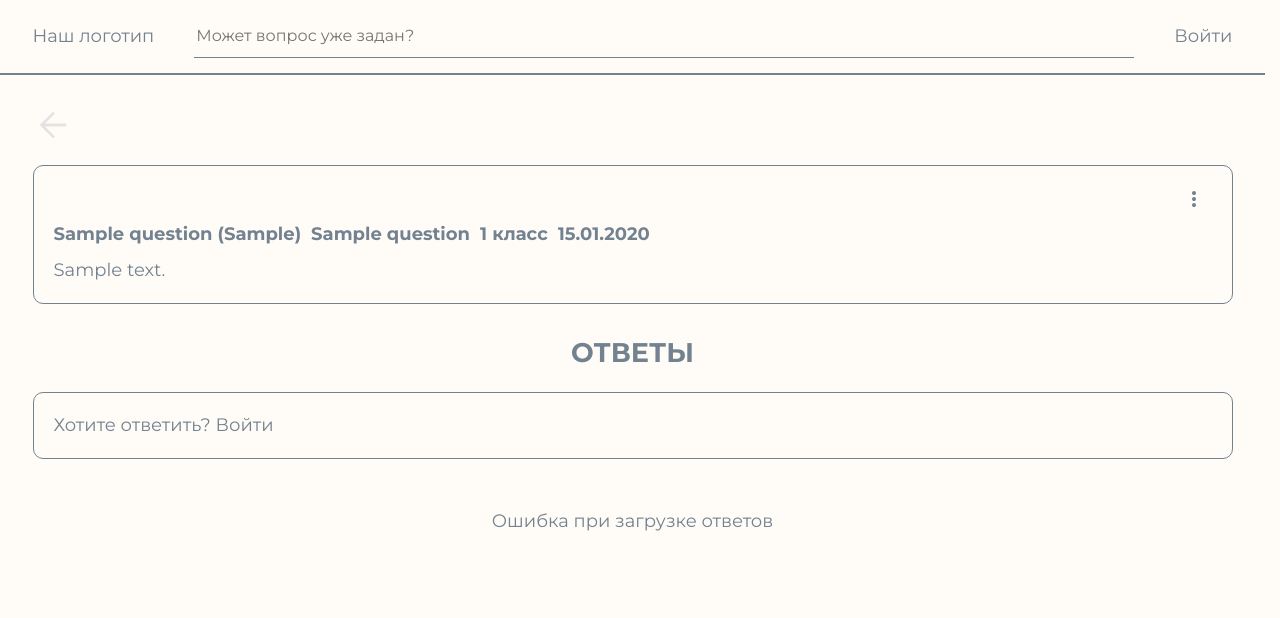
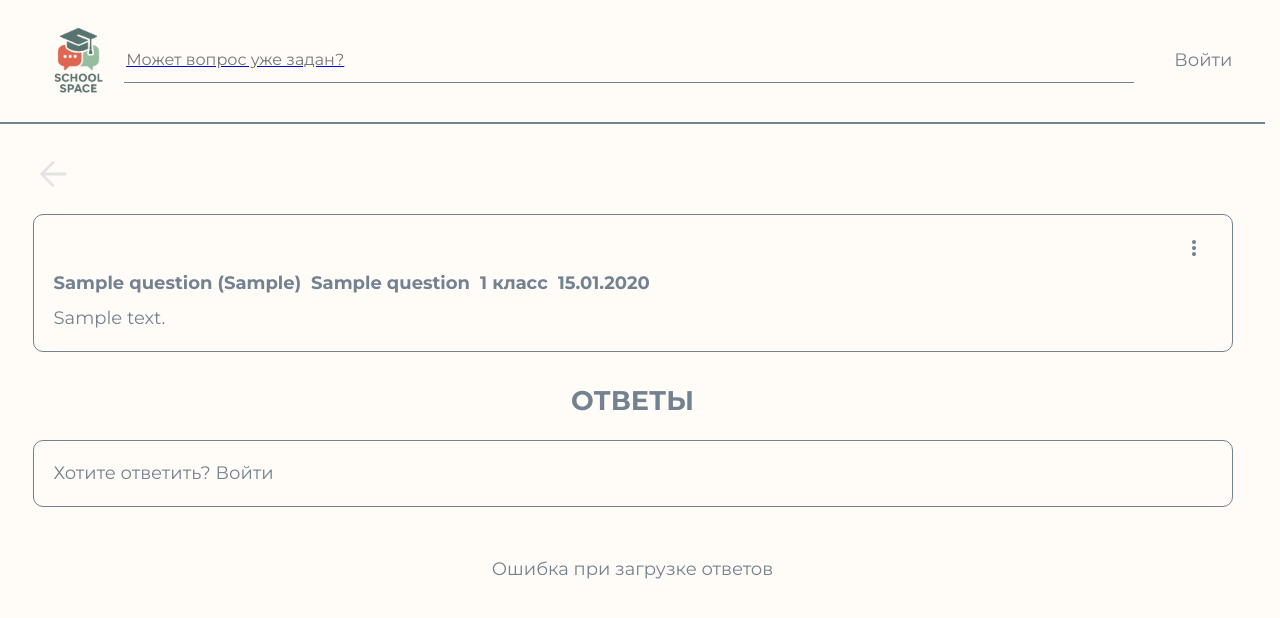
Before and after one commit to ReTrOBANAN/SchoolProject, a FastAPI app: page /question/1 in a window 1280 px wide. Shown: the top 618 px of the page. Run offline with FastAPI, Linux system fonts and the light colour scheme; tables that the repository leaves empty hold one stand-in row (values such as "Sample post"); data that the repository does not hold is empty.

Commit message:
Добавил логотип

```diff
--- a/src/static/answer.css
+++ b/src/static/answer.css
@@ -43,17 +43,6 @@
     position: relative;
     display: flex;
     justify-content: flex-end;
-}
-
-.like-btn {
-    display: flex;
-    gap: 5px;
-    background: transparent;
-    border: none;
-}
-
-.like-btn-text {
-    color: var(--color-blue-dark);
 }
 
 /* Выпадающее меню */
--- a/src/static/js/answerRender.js
+++ b/src/static/js/answerRender.js
@@ -81,13 +81,10 @@ function toHTML(answer) {
                 </div>
 
                 <div class="questions-item-header">
-                    <div>${answer.name} (${answer.username})</div>
+                    <a class="link" href="/profile/${answer.username}">${answer.name} (${answer.username})</a>
                     <div>${timeAgo(answer.created_at)}</div>
                 </div>
                 <div class="answer-text short-text">${answer.text}</div>
-                <button class="edit-btn" id="editBtn">
-                    Лайкнуть
-                </button>
 
                 <button id="finishReadBtn" class="link read-more-btn">Читать далее</button>
             </li>
@@ -112,14 +109,10 @@ function toHTML(answer) {
                 </div>
 
                 <div class="questions-item-header">
-                    <div>${answer.name} (${answer.username})</div>
+                    <a class="link" href="/profile/${answer.username}">${answer.name} (${answer.username})</a>
                     <div>${timeAgo(answer.created_at)}</div>
                 </div>
                 <div class="answer-text short-text">${answer.text}</div>
-                <button class="like-btn">
-                    <img src="/static/imgs/unlike.svg" alt="">
-                    <span class="like-btn-text">5</span>
-                </button>
             </li>
             `
         }
@@ -140,7 +133,7 @@ function toHTML(answer) {
                 </div>
 
                 <div class="questions-item-header">
-                    <div>${answer.name} (${answer.username})</div>
+                    <a class="link" href="/profile/${answer.username}">${answer.name} (${answer.username})</a>
                     <div>${timeAgo(answer.created_at)}</div>
                 </div>
                 <div class="answer-text short-text">${answer.text}</div>
@@ -164,7 +157,7 @@ function toHTML(answer) {
                 </div>
 
                 <div class="questions-item-header">
-                    <div>${answer.name} (${answer.username})</div>
+                    <a class="link" href="/profile/${answer.username}">${answer.name} (${answer.username})</a>
                     <div>${timeAgo(answer.created_at)}</div>
                 </div>
                 <div class="answer-text short-text">${answer.text}</div>
--- a/src/static/js/questions.js
+++ b/src/static/js/questions.js
@@ -63,7 +63,7 @@ function render(questions = []) {
 function toHTML(question) {
     return `<li class="questions-content-item">
         <div class="questions-item-header">
-            <div class="item-header-name">${question.name} (${question.username})</div>
+            <a href="/profile/${question.username}" class="item-header-name link">${question.name} (${question.username})</a>
             <div class="item-header-subject">${question.subject}</div>
             <div class="item-header-grade">${question.grade} класс</div>
             <div class="item-header-time">${timeAgo(question.created_at)}</div>
--- a/src/static/questions.css
+++ b/src/static/questions.css
@@ -13,11 +13,20 @@ body {
     padding-top: 15px;
     padding-bottom: 15px;
     column-gap: 40px;
-    flex-wrap: wrap;
+}
+
+.header-top {
+    width: 100%;
 }
 
 .search-input {
-    flex: 1;
+    width: 100%;
+}
+
+.header-top {
+    display: flex;
+    align-items: center;
+    justify-content: center;
 }
 
 .header-actions {
--- a/src/templates/answer.html
+++ b/src/templates/answer.html
@@ -13,10 +13,13 @@
 <body>
     <div class="header">
         <header class="header-inner container">
-            <div class="header-logo">
-                Наш логотип
-            </div>
-            <input type="text" id="search" class="input search-input" placeholder="Может вопрос уже задан?">
+            <a class="header-top" href="/">
+                <div class="header-logo">
+                    <img src="{{ url_for('static', path='imgs/logo-removebg-preview.png') }}" width="100" height="100" alt="Логотип">
+                </div>
+                <input type="text" id="search" class="input search-input" placeholder="Может вопрос уже задан?">
+            </a>
+
             <div class="header-actions">
                 {% if username %}
                     <button id="create" class="btn header-actions-create">Создать вопрос</button>
@@ -56,7 +59,7 @@
                     </div>
                 </div>
                 <div class="questions-item-header">
-                    <div>{{ result[1] }} ({{result[0]}})</div>
+                    <a href="/profile/{{ result[0] }}" class="link">{{ result[1] }} ({{result[0]}})</a>
                     <div>{{ result[2] }}</div>
                     <div>{{ result[3] }} класс</div>
                     <div id="questionTime" data-question-time="{{ result[6] }}"></div>
```
Also changed, not shown: src/templates/admin_reports.html (+13 -5 lines), src/templates/main.html (+7 -4 lines), src/templates/profile.html (+7 -4 lines), src/static/imgs/logo-removebg-preview.png (added), src/static/imgs/logo.png (added).
